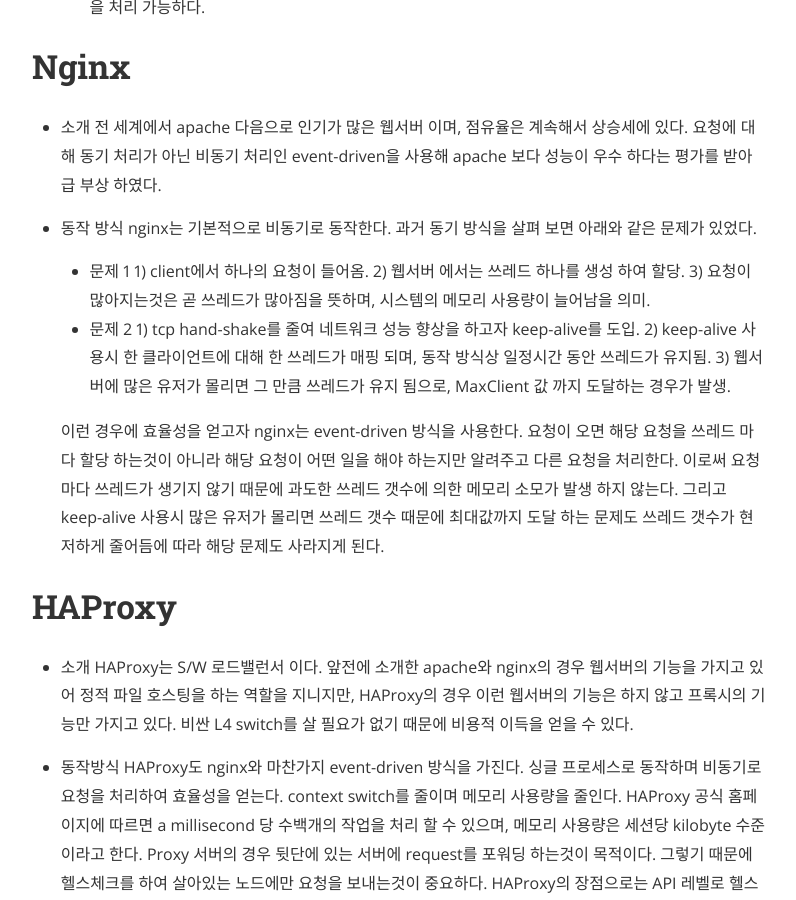
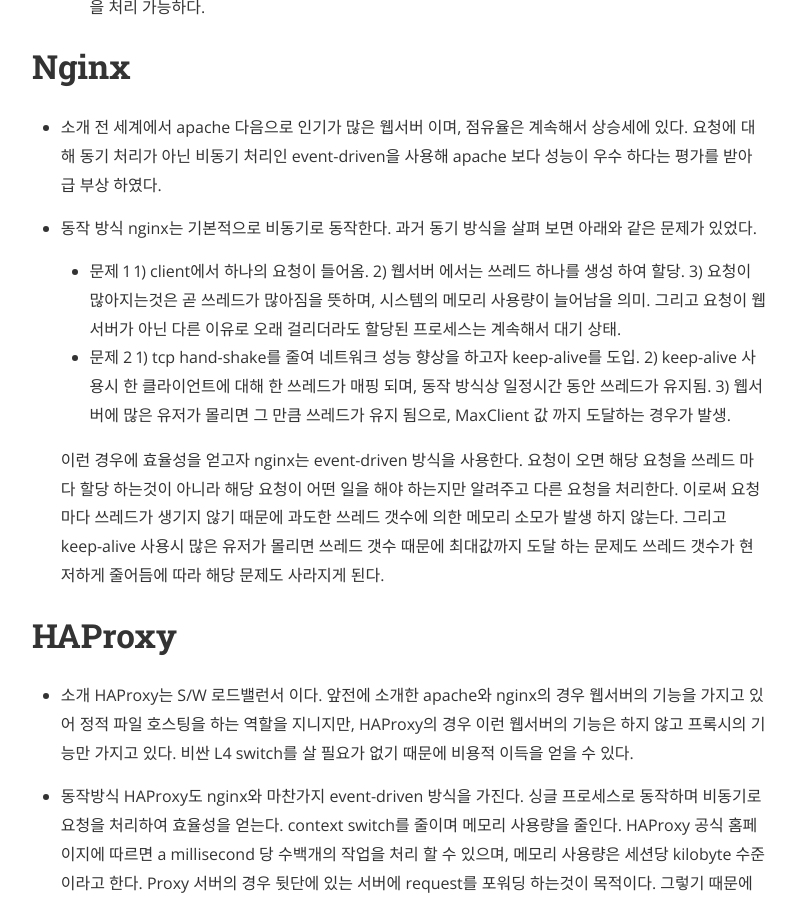
Before and after one commit to jukops/jukops.github.io, a Jekyll site: the page built from _posts/2019-09-11-web-webproxy.markdown, in a window 1280 px wide and 900 px high, scrolled down 1233 px. Shown: the whole window, without its empty margins (240-1036 px from the left). Built offline with Jekyll 4.4.1, drawn with Linux system fonts in a browser that asks for light colours; nearby versions of some CDN libraries.

Commit message:
change web proxy

```diff
--- a/_posts/2019-09-11-web-webproxy.markdown
+++ b/_posts/2019-09-11-web-webproxy.markdown
@@ -30,6 +30,7 @@
     1) client에서 하나의 요청이 들어옴.
     2) 웹서버 에서는 쓰레드 하나를 생성 하여 할당.
     3) 요청이 많아지는것은 곧 쓰레드가 많아짐을 뜻하며, 시스템의 메모리 사용량이 늘어남을 의미.
+       그리고 요청이 웹서버가 아닌 다른 이유로 오래 걸리더라도 할당된 프로세스는 계속해서 대기 상태.
   - 문제 2
     1) tcp hand-shake를 줄여 네트워크 성능 향상을 하고자 keep-alive를 도입.
     2) keep-alive 사용시 한 클라이언트에 대해 한 쓰레드가 매핑 되며, 동작 방식상 일정시간 동안 쓰레드가 유지됨.
```
